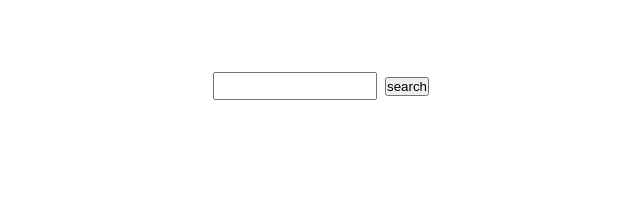
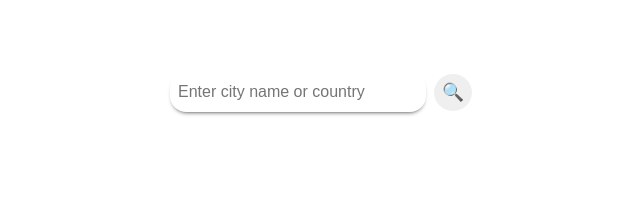
Before and after one commit to mishalp/weather-app, a plain HTML site: page index.html in a window 1280 px wide. Shown: the whole page, without its empty margins (323-963 px from the left). Drawn offline with Linux system fonts and the light colour scheme; no server answers.

Commit message:
style changes

```diff
--- a/index.html
+++ b/index.html
@@ -11,8 +11,8 @@
 <body>
     <section>
         <form >
-            <input type="text" name="inp" id="inp">
-            <input type="submit" value="search">
+            <input type="text" name="inp" id="inp" placeholder="Enter city name or country">
+            <input type="submit" value="🔍">
         </form>
         <div class="card">
             <h2 id="city"></h2>
--- a/style.css
+++ b/style.css
@@ -51,8 +51,24 @@ form{
     align-items: center;
 }
 #inp{
-    width: 10rem;
+    width: 15rem;
     height: 1.5rem;
-    font-size: 1.5rem;
+    font-size: 1rem;
     margin: .5rem;
+    padding: .5rem;
+    border-radius: 1rem;
+    border: none;
+    box-shadow: 0 3px 5px -3.5px black;
 }
+
+input[type=submit]{
+    padding: .5rem;
+    border-radius: 50%;
+    border: none;
+    cursor: pointer;
+    font-size: 1.1rem;
+}
+
+input[type=submit]:hover{
+    box-shadow: 0 3px 5px -3.5px black;
+}
```
